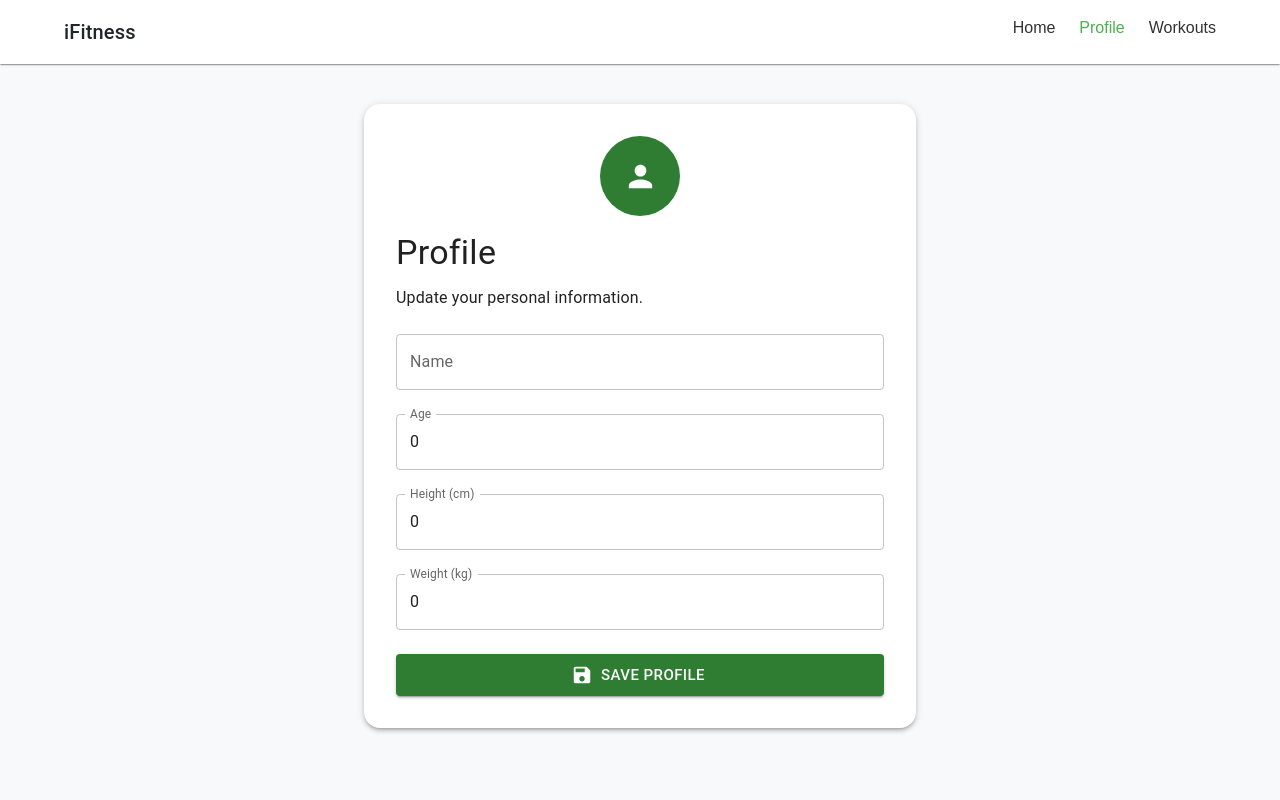
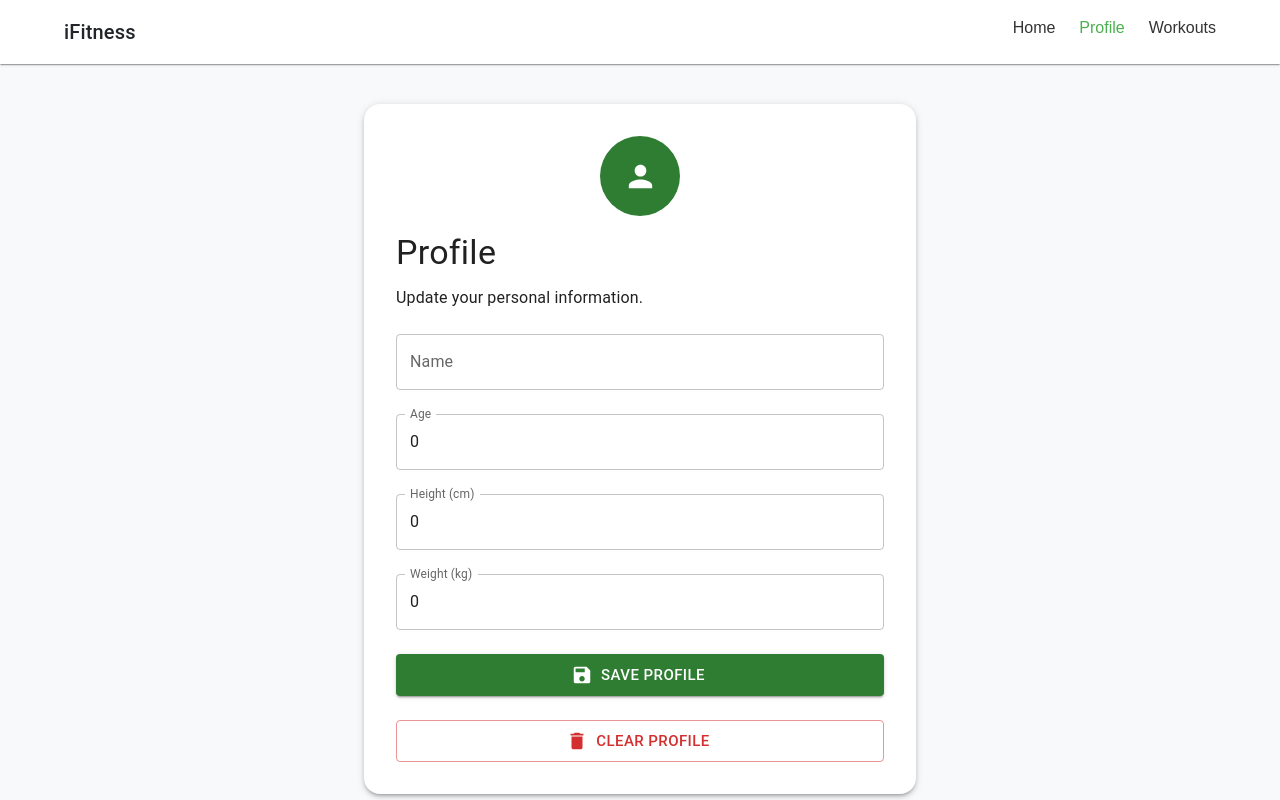
Before and after one commit to Kiankayan/IFitness-School-Project, a React (Vite) app: page /profile in a window 1280 px wide. Built offline with nearby package versions, Linux system fonts and the light colour scheme.

Commit message:
added clear button Profile.tsx

```diff
--- a/src/pages/profile/Profile.tsx
+++ b/src/pages/profile/Profile.tsx
@@ -2,6 +2,7 @@ import { getProfile, saveProfile } from "../../services/fakeProfileService";
 import { useState } from "react";
 import PersonIcon from "@mui/icons-material/Person";
 import SaveIcon from "@mui/icons-material/Save";
+import DeleteIcon from "@mui/icons-material/Delete";
 
 import {
   Container,
@@ -17,12 +18,15 @@ import {
 
 function Profile() {
   const currentProfile = getProfile();
+
   const [name, setName] = useState(currentProfile.name);
   const [age, setAge] = useState(currentProfile.age.toString());
   const [height, setHeight] = useState(currentProfile.height.toString());
   const [weight, setWeight] = useState(currentProfile.weight.toString());
+
   const [openSnackbar, setOpenSnackbar] = useState(false);
   const [openErrorSnackbar, setOpenErrorSnackbar] = useState(false);
+  const [snackbarMessage, setSnackbarMessage] = useState("");
 
   const [errors, setErrors] = useState({
     name: false,
@@ -55,8 +59,29 @@ function Profile() {
       height: Number(height),
       weight: Number(weight),
     };
+
     saveProfile(profileToSave);
 
+    setSnackbarMessage("Profile saved successfully!");
+    setOpenSnackbar(true);
+  }
+
+  function handleClearProfile() {
+    setName("");
+    setAge("");
+    setHeight("");
+    setWeight("");
+
+    localStorage.removeItem("profile");
+
+    setErrors({
+      name: false,
+      age: false,
+      height: false,
+      weight: false,
+    });
+
+    setSnackbarMessage("Profile cleared successfully!");
     setOpenSnackbar(true);
   }
 
@@ -82,6 +107,7 @@ function Profile() {
           >
             <PersonIcon fontSize="large" />
           </Avatar>
+
           <Typography variant="h4" gutterBottom>
             Profile
           </Typography>
@@ -183,6 +209,17 @@ function Profile() {
             >
               Save Profile
             </Button>
+
+            <Button
+              type="button"
+              variant="outlined"
+              color="error"
+              size="large"
+              startIcon={<DeleteIcon />}
+              onClick={handleClearProfile}
+            >
+              Clear Profile
+            </Button>
           </Stack>
         </form>
       </Paper>
@@ -221,10 +258,11 @@ function Profile() {
           variant="filled"
           sx={{ width: "100%" }}
         >
-          Profile saved successfully!
+          {snackbarMessage}
         </Alert>
       </Snackbar>
     </Container>
   );
 }
+
 export default Profile;
```
